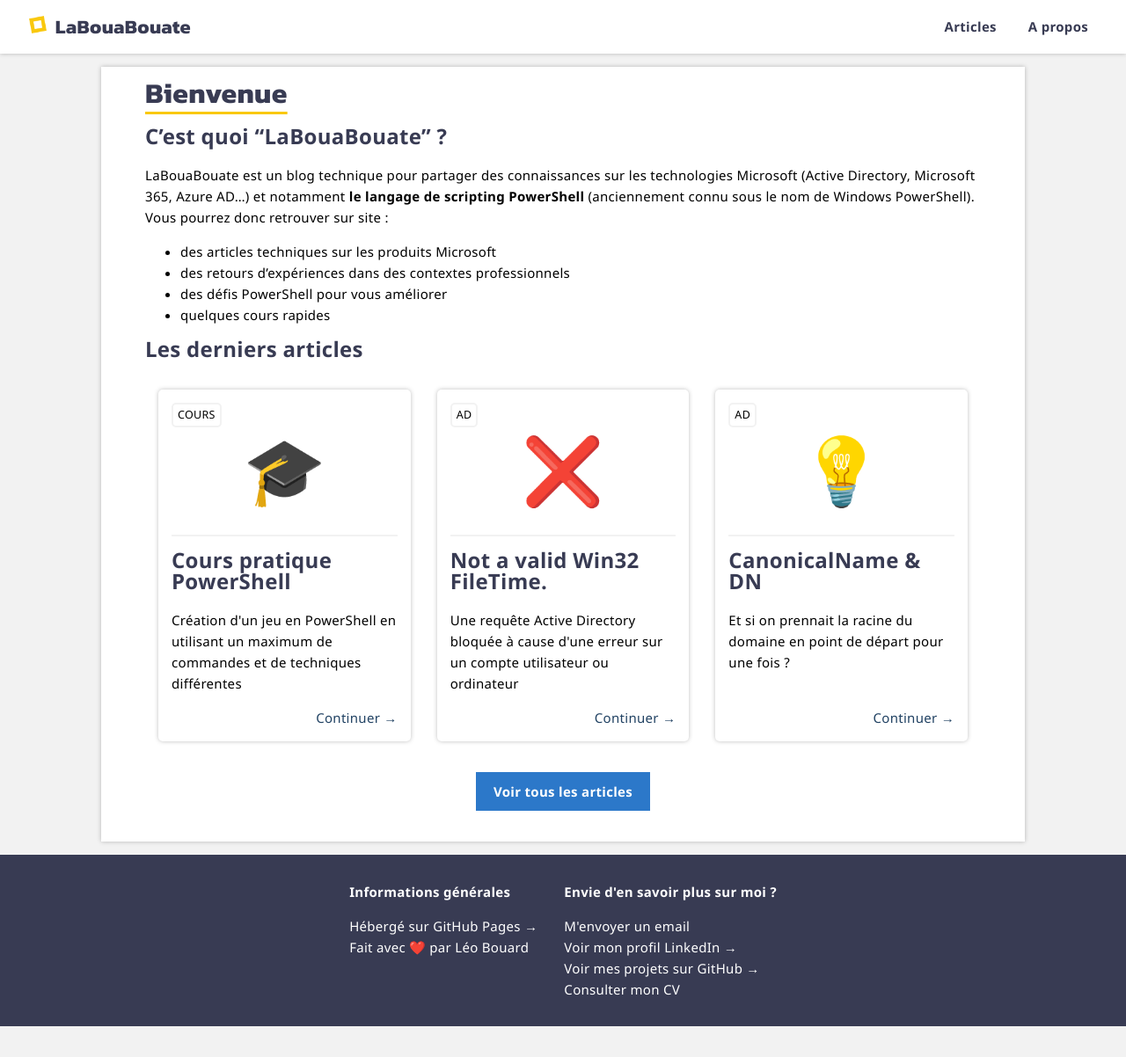
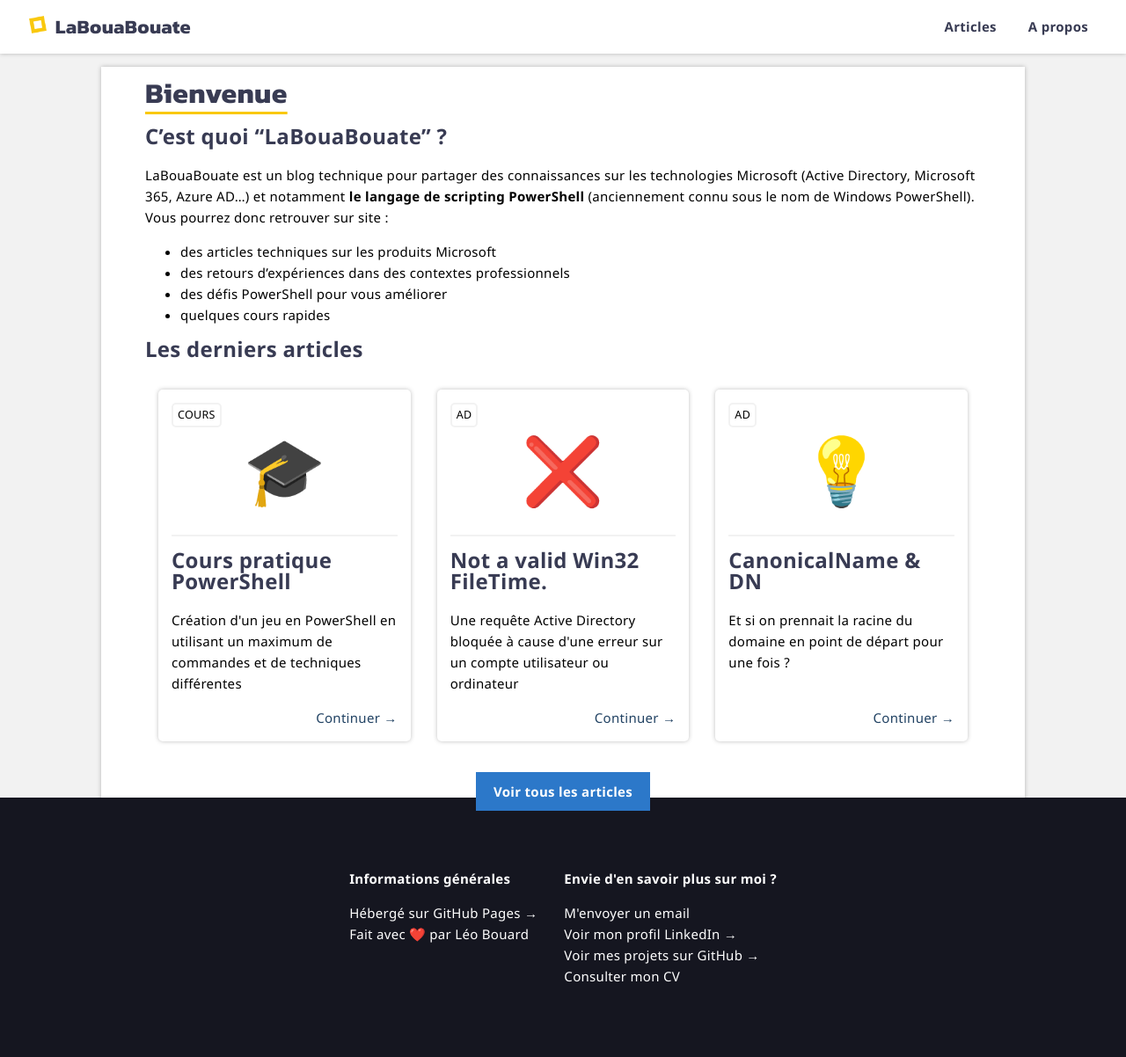
Before and after one commit to leobouard/leobouard.github.io, a Jekyll site: the page built from index.md, in a window 1280 px wide. Shown: the whole page at 88% size. Built offline with Jekyll 4.4.1, drawn with Linux system fonts in a browser that asks for light colours; some web fonts are replaced; our own code applies the rules of GitHub Pages for plain Markdown files; before the commit the page ends 1167 px from its top, so only the background shows below that.

Commit message:
Update style.scss

```diff
--- a/assets/css/style.scss
+++ b/assets/css/style.scss
@@ -293,11 +293,13 @@
 /* --- FOOTER --- */
 
 footer {
-    margin-top: 15px;
+    margin-top: -50px;
+    padding: 50px;
     display: flex;
     flex-wrap: wrap;
     justify-content: center;
-    background-color: #383b53;
+    background-color: #151620;
+    z-index: -1;
     color: #fff;
 
     div {
```
